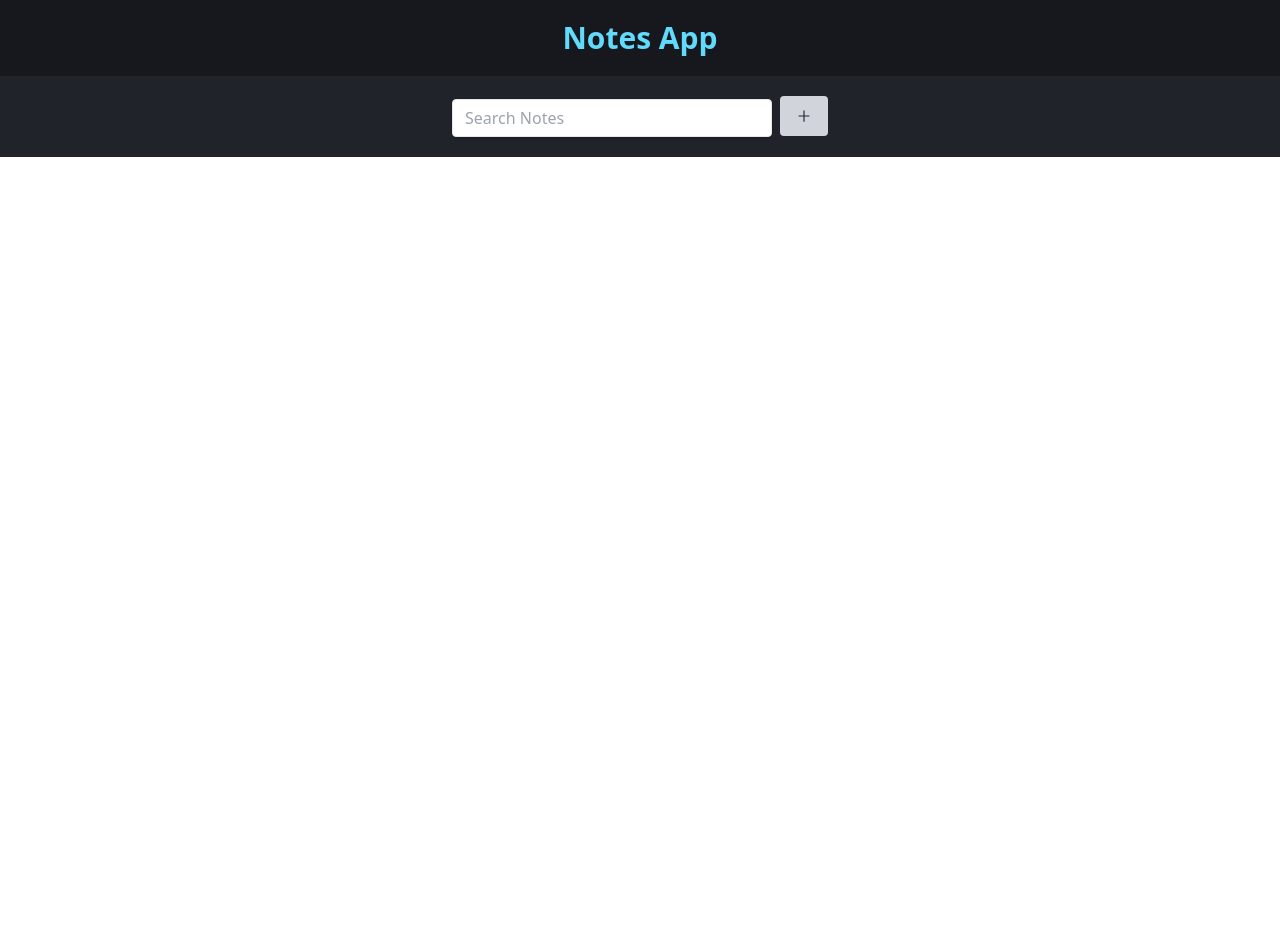
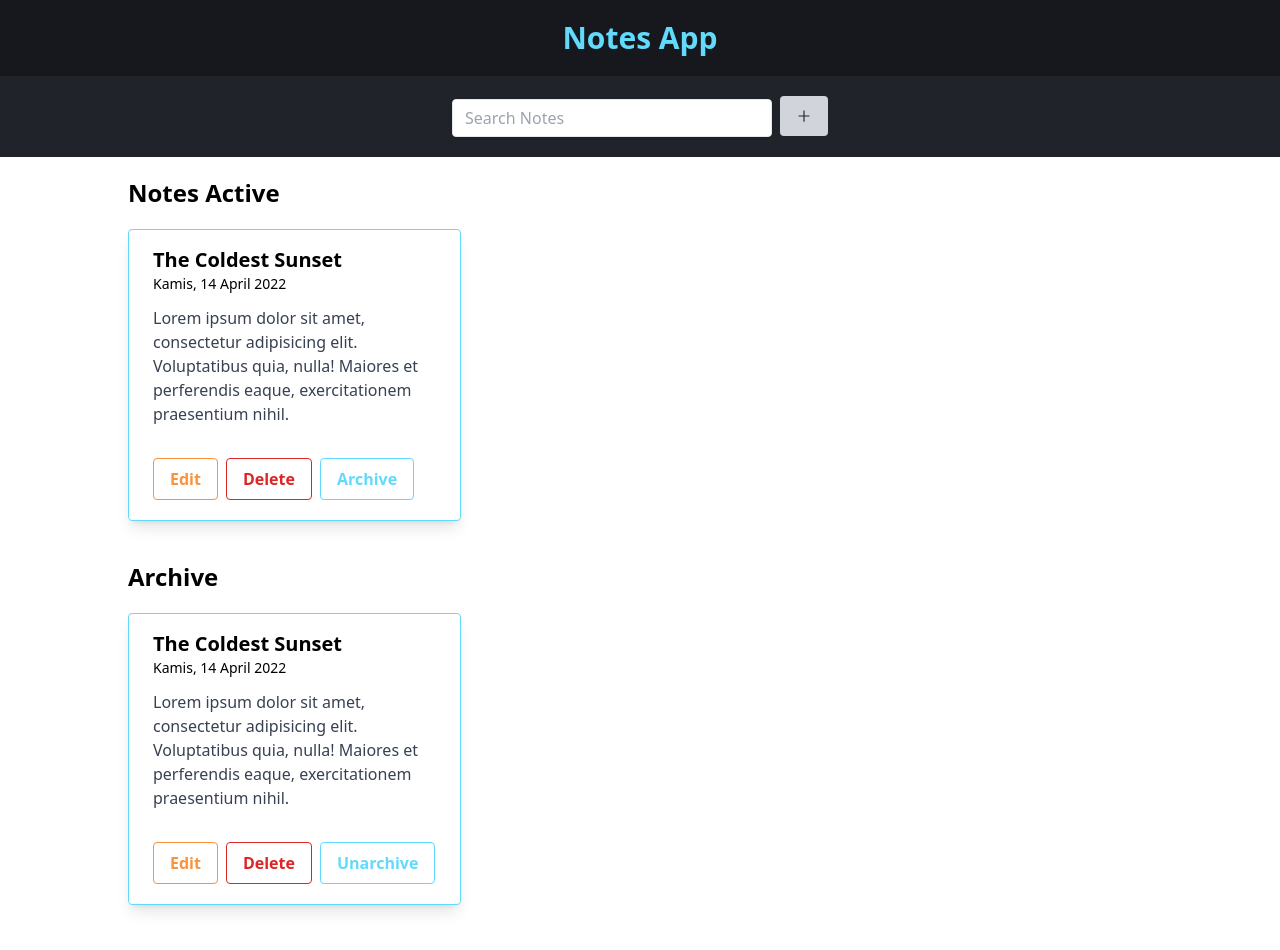
Before and after one commit to ryansuranjana/notes-app-cra, a React (Create React App) app: page / in a window 1280 px wide. Shown: the top 950 px of the page. Before the commit the page ends 800 px from the top, so only its background shows below. Built offline with nearby package versions, Linux system fonts and the light colour scheme.

Commit message:
make main content

```diff
--- a/src/App.js
+++ b/src/App.js
@@ -1,9 +1,11 @@
 import Header from "./components/Header";
+import Main from "./components/Main";
 
 function App() {
   return (
     <>
       <Header />
+      <Main />
     </>
   );
 }
--- /dev/null
+++ b/src/components/Main.jsx
@@ -0,0 +1,14 @@
+import React from 'react'
+import NotesActive from './NotesActive'
+import NotesArchive from './NotesArchive'
+
+const Main = () => {
+  return (
+    <div className='w-4/5 m-auto'>
+        <NotesActive />
+        <NotesArchive />
+    </div>
+  )
+}
+
+export default Main
--- /dev/null
+++ b/src/components/NotesActive.jsx
@@ -0,0 +1,33 @@
+import React from 'react'
+
+const NotesActive = () => {
+    return (
+        <div className='mt-5 mb-10'>
+            <h3 className='font-bold text-2xl'>Notes Active</h3>
+            <div className='grid grid-cols-3 gap-3 mt-5'>
+                <div className="max-w-sm h-max rounded overflow-hidden shadow-lg border border-[#61DAFB]">
+                    <div className="px-6 py-4">
+                        <div className="font-bold text-xl mb-2">The Coldest Sunset</div>
+                        <p className='text-sm font-light -mt-2 mb-3'>Kamis, 14 April 2022</p>
+                        <p className="text-gray-700 text-base">
+                        Lorem ipsum dolor sit amet, consectetur adipisicing elit. Voluptatibus quia, nulla! Maiores et perferendis eaque, exercitationem praesentium nihil.
+                        </p>
+                    </div>
+                    <div className="px-6 pt-4 pb-5">
+                        <button class="bg-transparent hover:bg-orange-400  text-orange-400 font-semibold hover:text-white py-2 px-4 border border-orange-400  hover:border-transparent rounded mr-2">
+                            Edit
+                        </button>
+                        <button class="bg-transparent hover:bg-red-600 text-red-600 font-semibold hover:text-white py-2 px-4 border border-red-600 hover:border-transparent rounded mr-2">
+                            Delete
+                        </button>
+                        <button class="bg-transparent hover:bg-[#61DAFB] text-[#61DAFB] font-semibold hover:text-white py-2 px-4 border border-[#61DAFB] hover:border-transparent rounded">
+                            Archive
+                        </button>
+                    </div>
+                </div>
+            </div>
+        </div>
+    )
+}
+
+export default NotesActive
--- /dev/null
+++ b/src/components/NotesArchive.jsx
@@ -0,0 +1,33 @@
+import React from 'react'
+
+const NotesArchive = () => {
+  return (
+    <div className='mb-16'>
+        <h3 className='font-bold text-2xl'>Archive</h3>
+            <div className='grid grid-cols-3 gap-3 mt-5'>
+                <div className="max-w-sm h-max rounded overflow-hidden shadow-lg border border-[#61DAFB]">
+                    <div className="px-6 py-4">
+                        <div className="font-bold text-xl mb-2">The Coldest Sunset</div>
+                        <p className='text-sm font-light -mt-2 mb-3'>Kamis, 14 April 2022</p>
+                        <p className="text-gray-700 text-base">
+                        Lorem ipsum dolor sit amet, consectetur adipisicing elit. Voluptatibus quia, nulla! Maiores et perferendis eaque, exercitationem praesentium nihil.
+                        </p>
+                    </div>
+                    <div className="px-6 pt-4 pb-5">
+                        <button class="bg-transparent hover:bg-orange-400  text-orange-400 font-semibold hover:text-white py-2 px-4 border border-orange-400  hover:border-transparent rounded mr-2">
+                            Edit
+                        </button>
+                        <button class="bg-transparent hover:bg-red-600 text-red-600 font-semibold hover:text-white py-2 px-4 border border-red-600 hover:border-transparent rounded mr-2">
+                            Delete
+                        </button>
+                        <button class="bg-transparent hover:bg-[#61DAFB] text-[#61DAFB] font-semibold hover:text-white py-2 px-4 border border-[#61DAFB] hover:border-transparent rounded">
+                            Unarchive
+                        </button>
+                    </div>
+                </div>
+            </div>
+    </div>
+  )
+}
+
+export default NotesArchive
```
